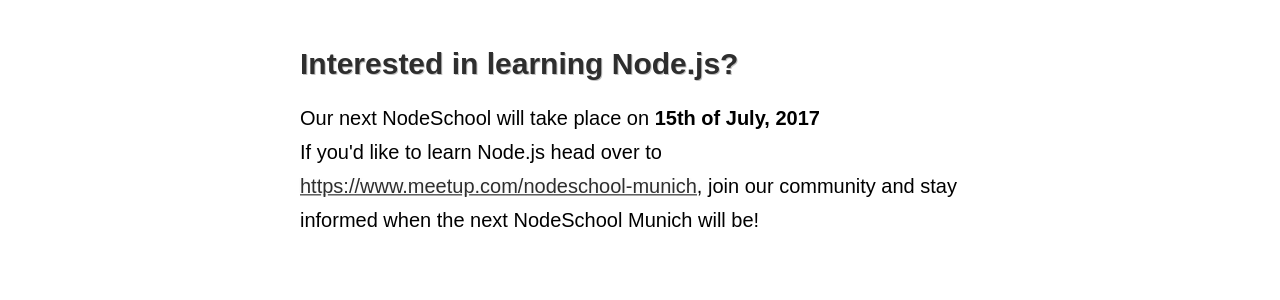
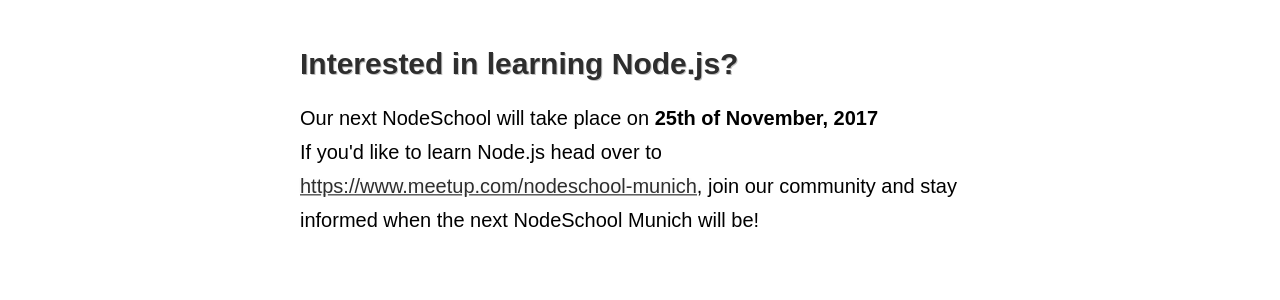
Before and after one commit to nodeschool/munich, a Jekyll site: the page built from index.html, in a window 1280 px wide and 900 px high, scrolled down 1583 px. Shown: the part 266-566 px from the top of the window. Built offline with Jekyll 4.4.1, drawn with Linux system fonts in a browser that asks for light colours.

Commit message:
Update index.html

```diff
--- a/index.html
+++ b/index.html
@@ -55,7 +55,7 @@
             <div class="single-measure">
                 <h3>Interested in learning Node.js?</h3>
 
-                <p>Our next NodeSchool will take place on <strong>15th of July, 2017</strong><br>
+                <p>Our next NodeSchool will take place on <strong>25th of November, 2017</strong><br>
                     If you'd like to learn Node.js head over to <a href="https://www.meetup.com/nodeschool-munich">https://www.meetup.com/nodeschool-munich</a>, join our community and stay informed when the next NodeSchool Munich will be!</p>
 
                 <br>
```
